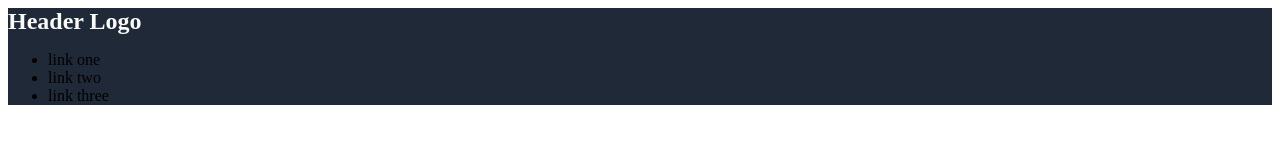
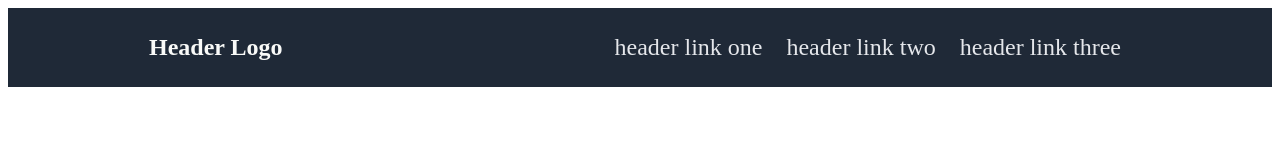
Before and after one commit to nicholasgee9999/landing-page, a plain HTML site: page index.html in a window 1280 px wide. Drawn offline with Linux system fonts and the light colour scheme.

Commit message:
created layout for heading with same styling given on stylesheet

```diff
--- a/index.html
+++ b/index.html
@@ -16,9 +16,9 @@
 
                 <nav class="navbar">
                     <ul>
-                        <li><a href="#"></a>link one</li>
-                        <li><a href="#"></a>link two</li>
-                        <li><a href="#"></a>link three</li>
+                        <li><a href="#"></a>header link one</li>
+                        <li><a href="#"></a>header link two</li>
+                        <li><a href="#"></a>header link three</li>
                     </ul>
                 </nav>
 
--- a/style.css
+++ b/style.css
@@ -1,5 +1,11 @@
 .hero{
     background-color: #1F2937;
+}
+
+.header{
+    display: flex;
+    justify-content: space-around;
+    align-items: center;
 }
 
 .logo{
@@ -7,3 +13,11 @@
     font-size: 24px;
     font-weight: bold;
 }
+
+
+.navbar li{
+    color: #E5E7EB;
+    font-size: 24px;
+    display: inline-block;
+    padding: 10px;
+}
```
